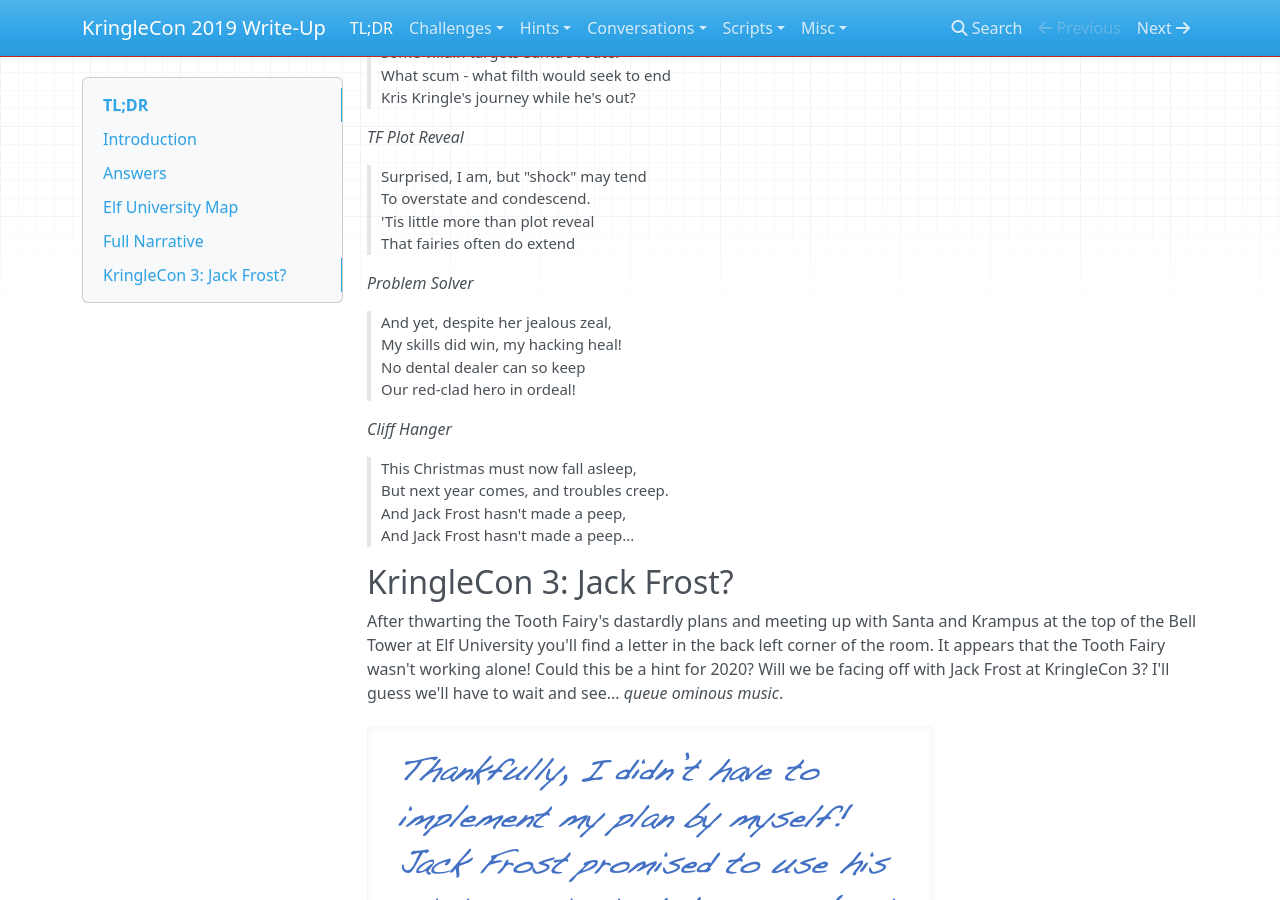
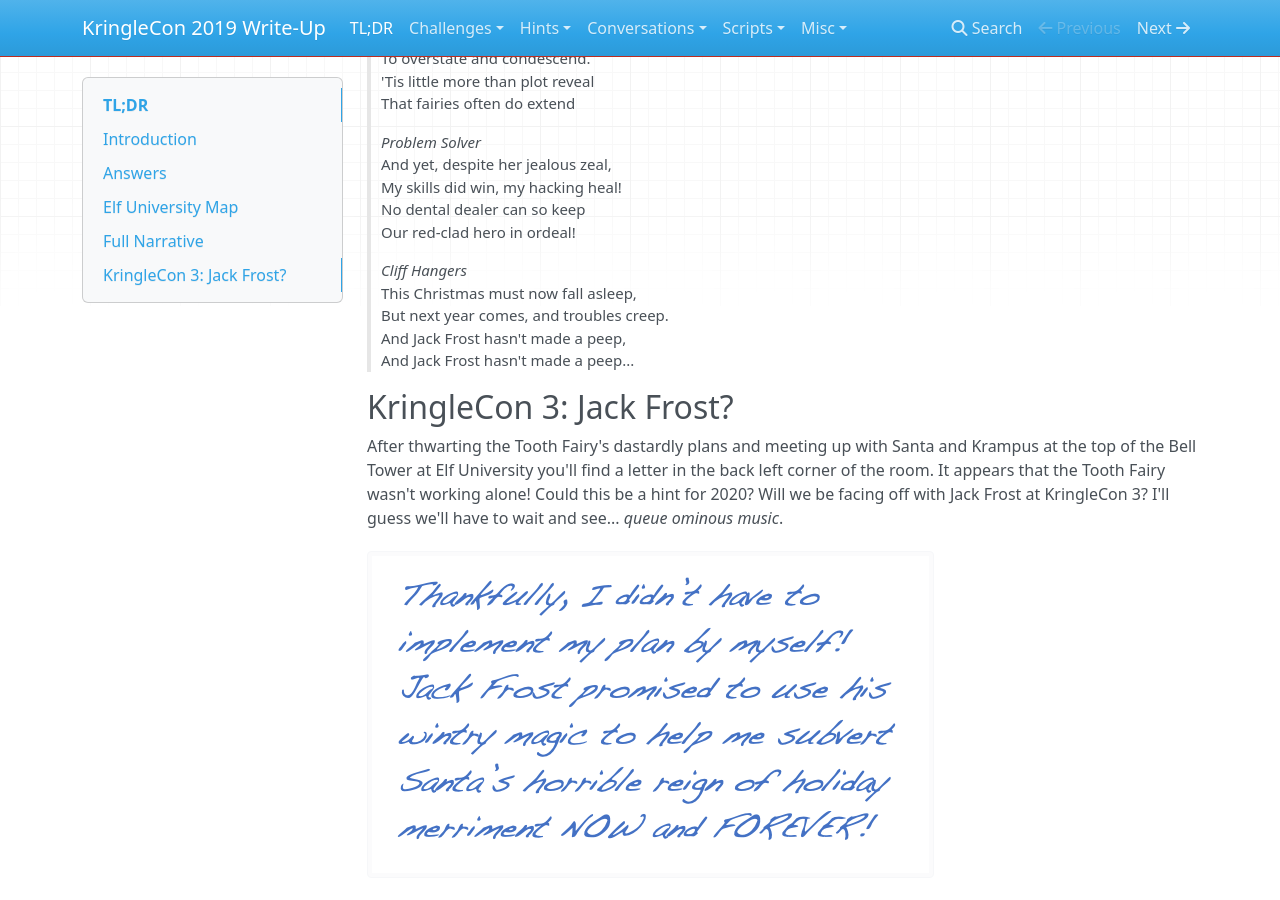
Before and after one commit to crahan/HolidayHackChallenge2019, an MkDocs documentation site: the page built from docs/index.md, in a window 1280 px wide and 900 px high, scrolled down 3384 px. Built offline with MkDocs 1.6.1, drawn with Linux system fonts in a browser that asks for light colours; nearby versions of some CDN libraries.

Commit message:
Reformat narrative

```diff
--- a/docs/index.md
+++ b/docs/index.md
@@ -34,61 +34,61 @@
 
 ## Full Narrative
 
-*Arrive*
+> *Arrive*
 > Whose grounds these are, I think I know
 > His home is in the North Pole though
 > He will not mind me traipsing here
 > To watch his students learn and grow
-
-*Meet Santa*
+>
+> *Meet Santa*
 > Some other folk might stop and sneer
 > "Two turtle doves, this man did rear?"
 > I'll find the birds, come push or shove
 > Objectives given: I'll soon clear
-
-*Doves Found*
+>
+> *Doves Found*
 > Upon discov'ring each white dove,
 > The subject of much campus love,
 > I find the challenges are more
 > Than one can count on woolen glove.
-
-*Strange Man*
+>
+> *Strange Man*
 > Who wandered thus through closet door?
 > Ho ho, what's this? What strange boudoir!
 > Things here cannot be what they seem
 > That portal's more than clothing store.
-
-*Meet Krampus*
+>
+> *Meet Krampus*
 > Who enters contests by the ream
 > And lives in tunnels meant for steam?
 > This Krampus bloke seems rather strange
 > And yet I must now join his team...
-
-*CAPTEHA*
+>
+> *CAPTEHA*
 > Despite this fellow's funk and mange
 > My fate, I think, he's bound to change.
 > What is this contest all about?
 > His victory I shall arrange!
-
-*Decrypt Router HW Paper*
+>
+> *Decrypt Router HW Paper*
 > To arms, my friends! Do scream and shout!
 > Some villain targets Santa's route!
 > What scum - what filth would seek to end
 > Kris Kringle's journey while he's out?
-
-*TF Plot Reveal*
+>
+> *TF Plot Reveal*
 > Surprised, I am, but "shock" may tend
 > To overstate and condescend.
 > 'Tis little more than plot reveal
 > That fairies often do extend
-
-*Problem Solver*
+>
+> *Problem Solver*
 > And yet, despite her jealous zeal,
 > My skills did win, my hacking heal!
 > No dental dealer can so keep
 > Our red-clad hero in ordeal!
-
-*Cliff Hanger*
+>
+> *Cliff Hangers*
 > This Christmas must now fall asleep,
 > But next year comes, and troubles creep.
 > And Jack Frost hasn't made a peep,
```
